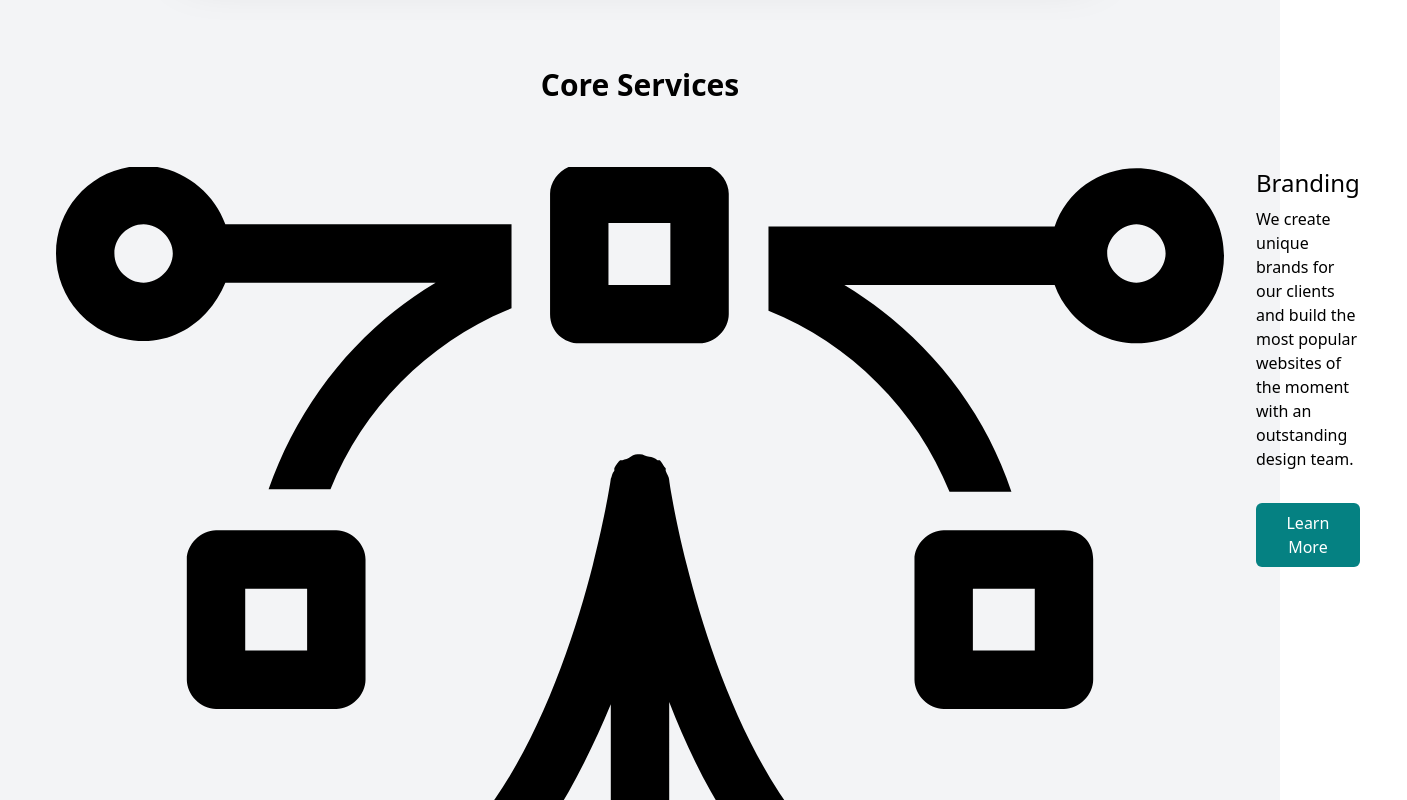
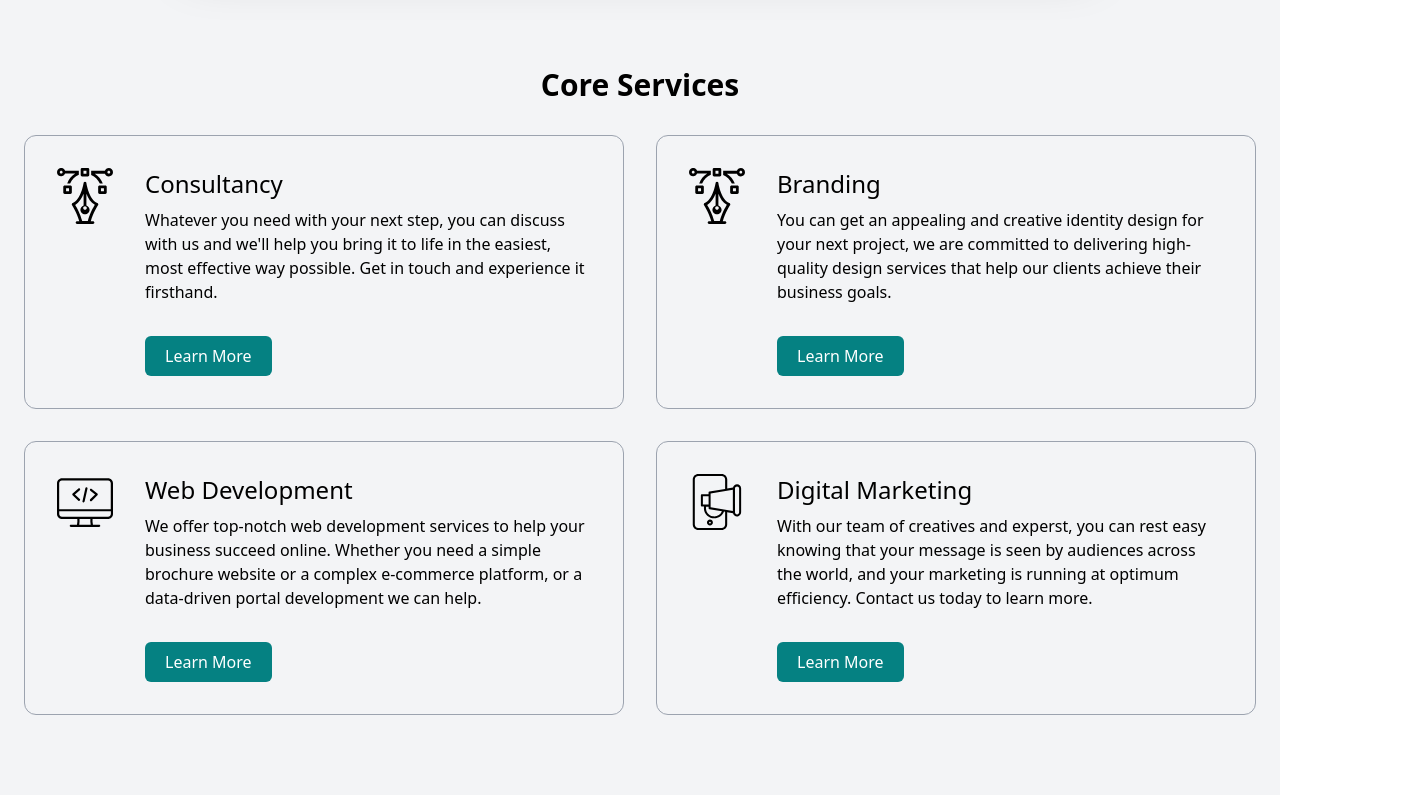
Before and after one commit to Qaudri/added-frontend, a Nuxt app: page / in a window 1280 px wide. Shown: the part 960-1760 px from the top of the page, 1407 px wide, since content can reach past the window. Built offline with nearby package versions, Linux system fonts and the light colour scheme.

Commit message:
chore: services section design completed

```diff
--- a/components/Cards/Services.vue
+++ b/components/Cards/Services.vue
@@ -1,6 +1,6 @@
 <template>
-  <li class="flex flex-col md:flex-row gap-8 p-8">
-    <img :src="imagePath" alt="">
+  <li class="flex flex-col md:flex-row gap-4 md:gap-8 p-8 border border-gray-400 rounded-xl">
+    <img :src="imagePath" alt="" class="w-14 h-14">
     <div>
       <UiTypographyH3>
       {{ title }}
--- a/pages/index.vue
+++ b/pages/index.vue
@@ -35,7 +35,7 @@
       </div>
 
       <UiTypographyH2 class="text-center">Core Services</UiTypographyH2>
-      <ul class="mt-8 grid gap-8">
+      <ul class="mt-8 grid md:grid-cols-2 gap-8">
         <CardsServices v-for="service in services" :key="service.id" :imagePath="service.imagePath" :title="service.title" :description="service.description" />
       </ul>
     </div>
@@ -51,20 +51,26 @@ export default {
       services: [
         {
           id: 1,
-          title: 'Branding',
-          description: 'We create unique brands for our clients and build the most popular websites of the moment with an outstanding design team.',
+          title: 'Consultancy',
+          description: `Whatever you need with your next step, you can discuss with us and we'll help you bring it to life in the easiest, most effective way possible. Get in touch and experience it firsthand.`,
           imagePath: design,
         },
         {
           id: 2,
+          title: 'Branding',
+          description: 'You can get an appealing and creative identity design for your next project, we are committed to delivering high-quality design services that help our clients achieve their business goals.',
+          imagePath: design,
+        },
+        {
+          id: 3,
           title: 'Web Development',
-          description: 'We create unique websites for our clients and build the most popular websites of the moment with an outstanding design team.',
+          description: 'We offer top-notch web development services to help your business succeed online. Whether you need a simple brochure website or a complex e-commerce platform, or a data-driven portal development we can help.',
           imagePath: web,
         },
         {
-          id: 3,
+          id: 4,
           title: 'Digital Marketing',
-          description: 'Together, we are a team of imaginative, inquisitive people with a shared passion, united by our desire to craft impactful and engaging marketing strategies and campaigns for ambitious brands.',
+          description: 'With our team of creatives and experst, you can rest easy knowing that your message is seen by audiences across the world, and your marketing is running at optimum efficiency. Contact us today to learn more.',
           imagePath: social,
         },
       ]
```
